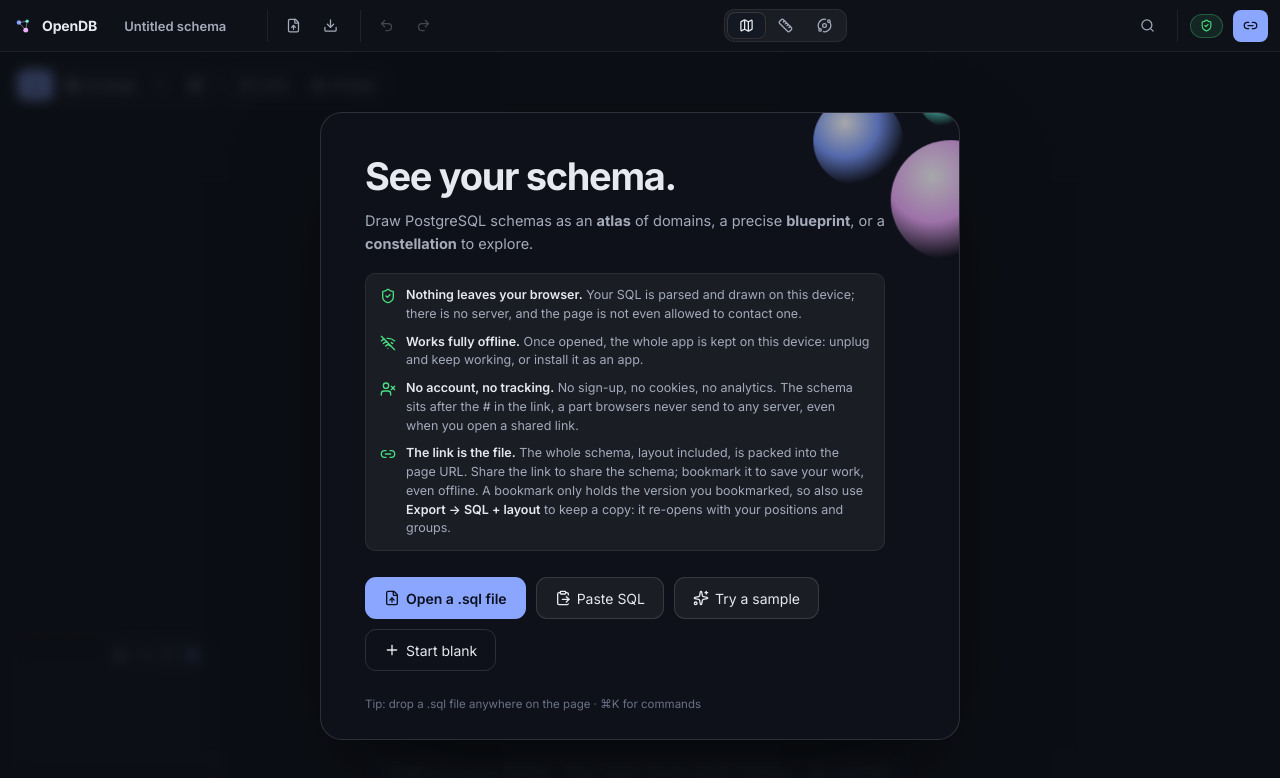
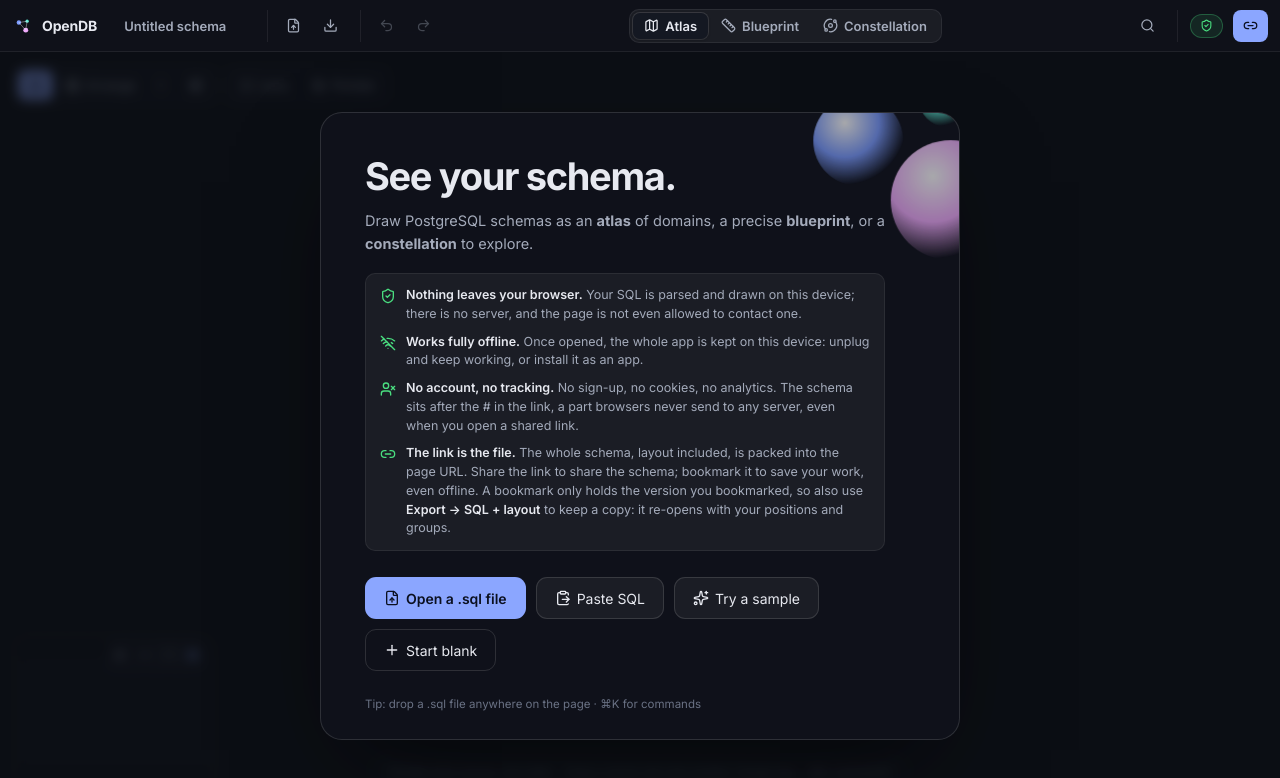
Before and after one commit to Valkea/OpenDBEditor, a React (Vite) app: page / in a window 1280 px wide. Shown: the top 778 px of the page. Built offline with nearby package versions, Linux system fonts and the light colour scheme.

Commit message:
Keep the Atlas, Blueprint and Constellation labels down to narrow windows now that the top bar has room for them

```diff
--- a/src/panels/TopBar.tsx
+++ b/src/panels/TopBar.tsx
@@ -225,7 +225,7 @@
         {VIEWS.map((v) => (
           <button key={v.id} role="tab" aria-selected={view === v.id} className={view === v.id ? 'is-on' : ''} title={v.hint} onClick={() => st().setView(v.id)}>
             <v.icon size={15} />
-            <span className="tb-label tb-label-2">{v.label}</span>
+            <span className="tb-label-view">{v.label}</span>
           </button>
         ))}
       </div>
--- a/src/styles/app.css
+++ b/src/styles/app.css
@@ -154,8 +154,8 @@
 .tb-mini { padding: 0 7px; font-family: var(--mono); font-size: 12px; }
 .split { display: flex; }
 .tb-sep { width: 1px; height: 18px; margin: 0 5px; background: var(--line); flex: none; }
-/* secondary labels go first, so Open / Export / Share keep theirs longer */
-@media (max-width: 1600px) { .tb-label-2 { display: none; } }
+/* the view names go last: they are what tells the three views apart */
+@media (max-width: 980px) { .tb-label-view { display: none; } }
 @media (max-width: 1280px) { .tb-label { display: none; } .schema-name { width: 140px; } }
 .menu-glyph { width: 14px; text-align: center; font-family: var(--mono); font-size: 12px; }
 @media (max-width: 1100px) { .schema-name { width: 120px; } }
```
